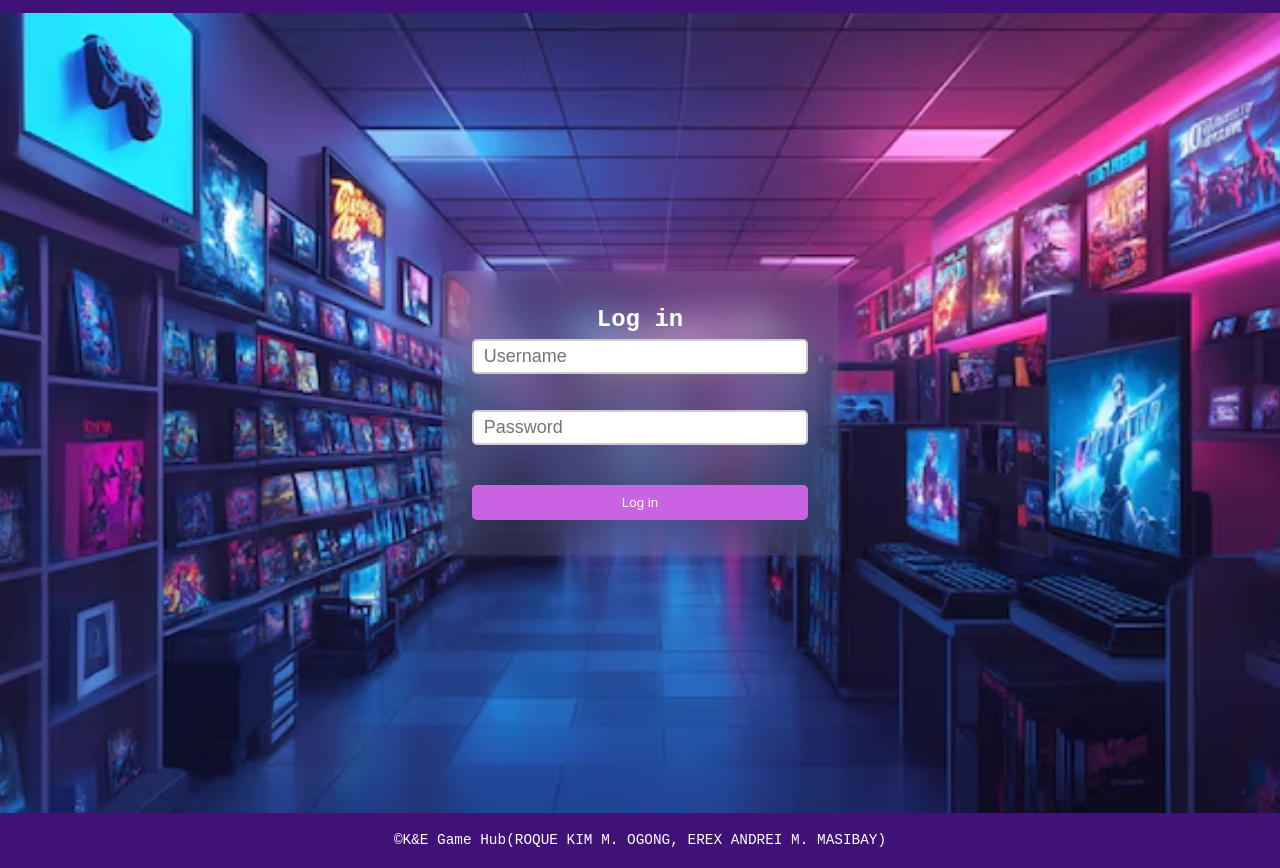
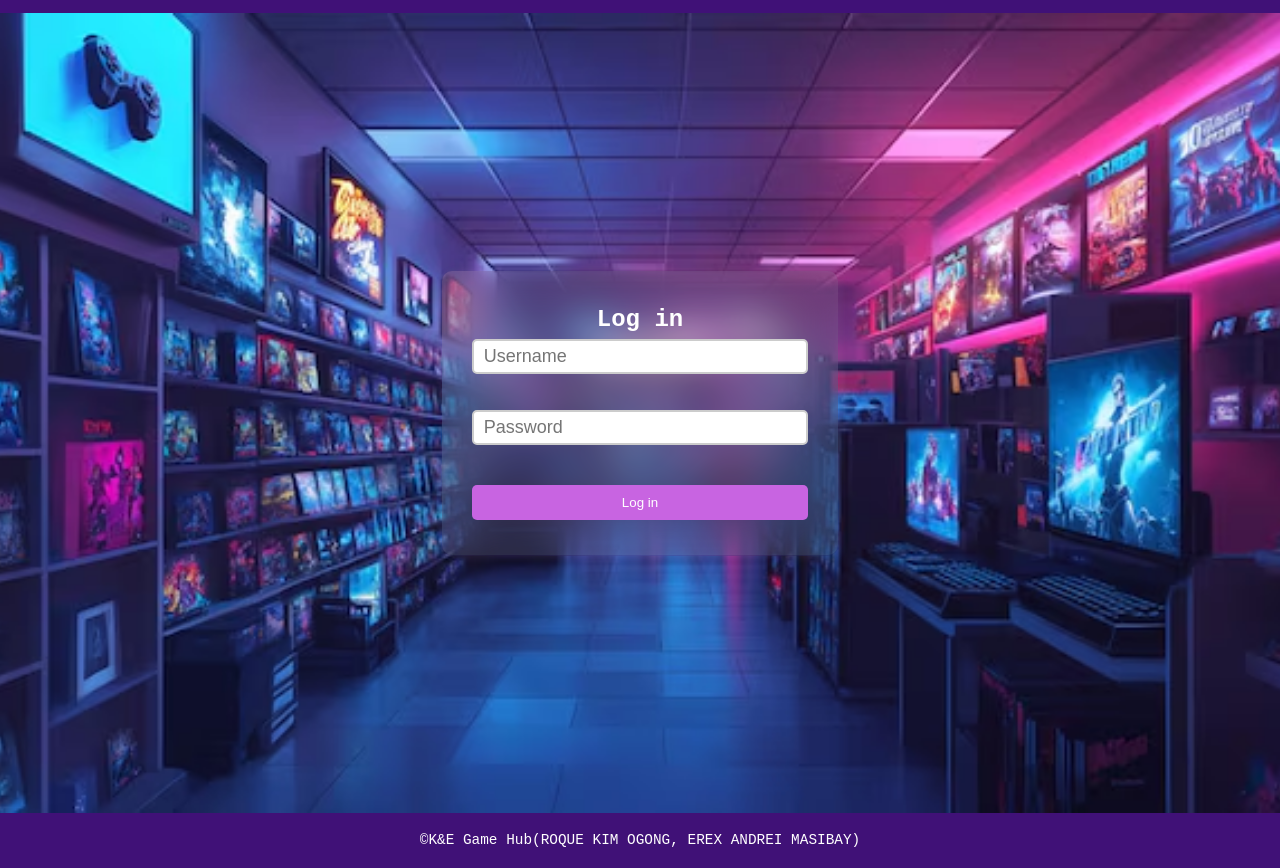
Before and after one commit to kimdd06/Gamehub, a plain HTML site: page login.html in a window 1280 px wide. Shown: the part 60-928 px from the top of the page. Drawn offline with Linux system fonts and the light colour scheme.

Commit message:
some changes napud

```diff
--- a/login.html
+++ b/login.html
@@ -41,6 +41,6 @@
     </main>
     <footer>
         <div class="container">
-            <p>&copy;K&E Game Hub(ROQUE KIM M. OGONG, EREX ANDREI M. MASIBAY)</p>
+            <p>&copy;K&E Game Hub(ROQUE KIM OGONG, EREX ANDREI MASIBAY)</p>
         </div>
     </footer>
```
